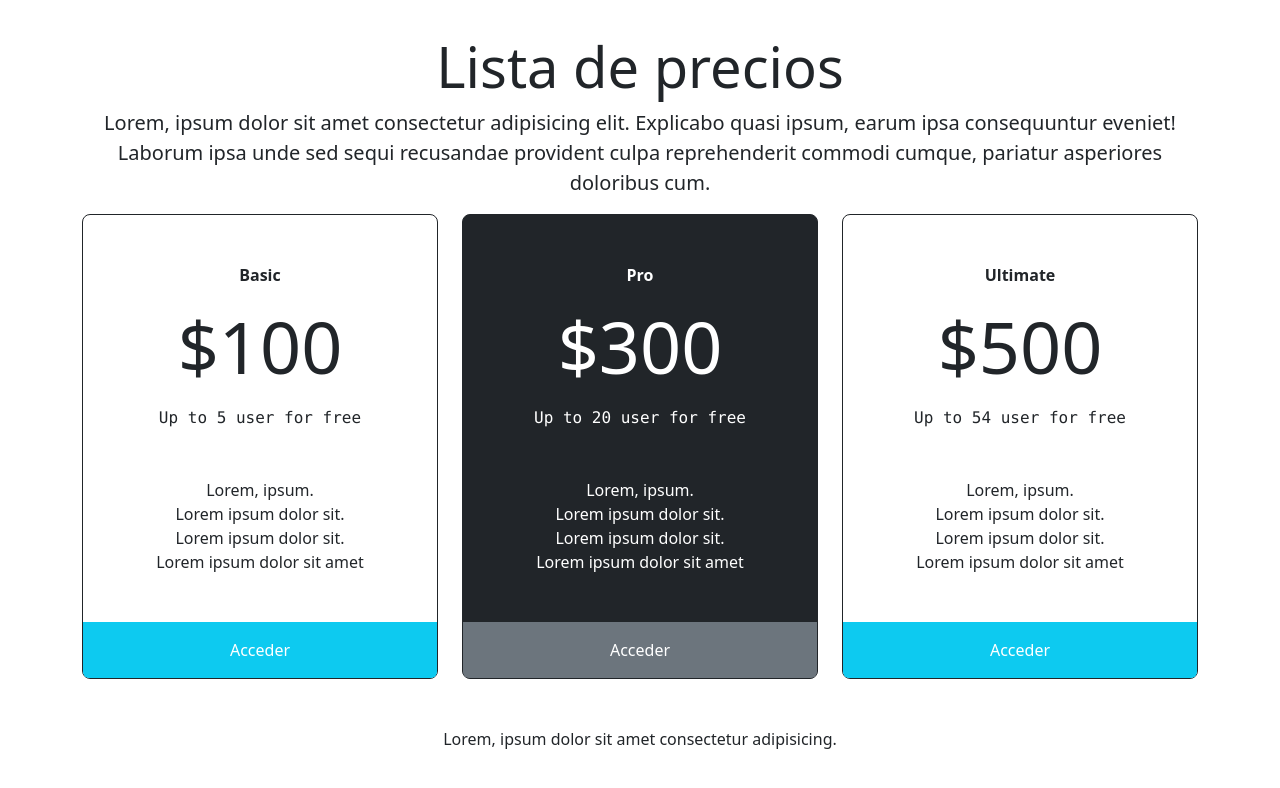
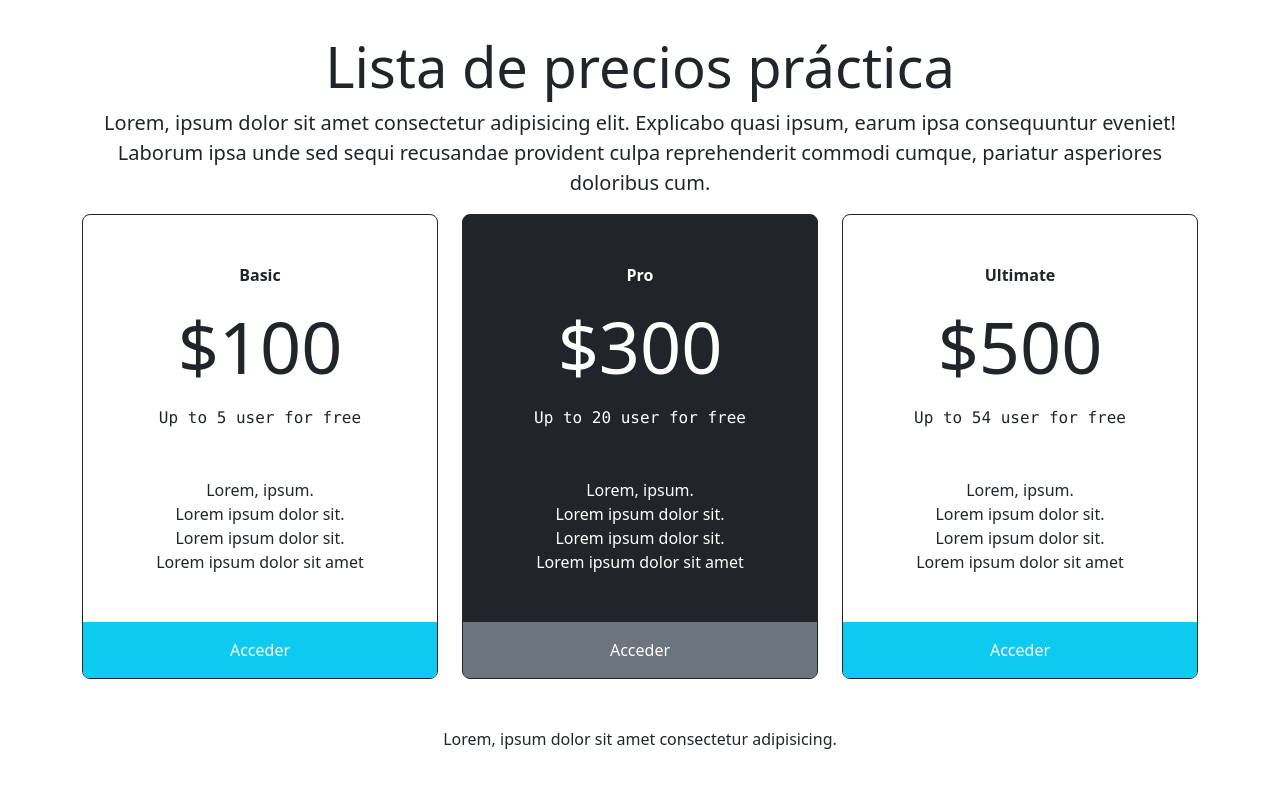
Before and after one commit to UlisesOrnelasR/practicaBootstrap02, a plain HTML site: page index.html in a window 1280 px wide. Drawn offline with nearby package versions, Linux system fonts and the light colour scheme.

Commit message:
comprobando que funcione 2

```diff
--- a/index.html
+++ b/index.html
@@ -12,7 +12,7 @@
 <body>
 
     <main class="container text-center d-flex flex-column alto justify-content-center">
-        <h1 class="display-4">Lista de precios</h1>
+        <h1 class="display-4">Lista de precios práctica</h1>
         <p class="lead">Lorem, ipsum dolor sit amet consectetur adipisicing elit. Explicabo quasi ipsum, earum ipsa consequuntur eveniet! Laborum ipsa unde sed sequi recusandae provident culpa reprehenderit commodi cumque, pariatur asperiores doloribus cum.</p>
 
         <div class="row">
```
